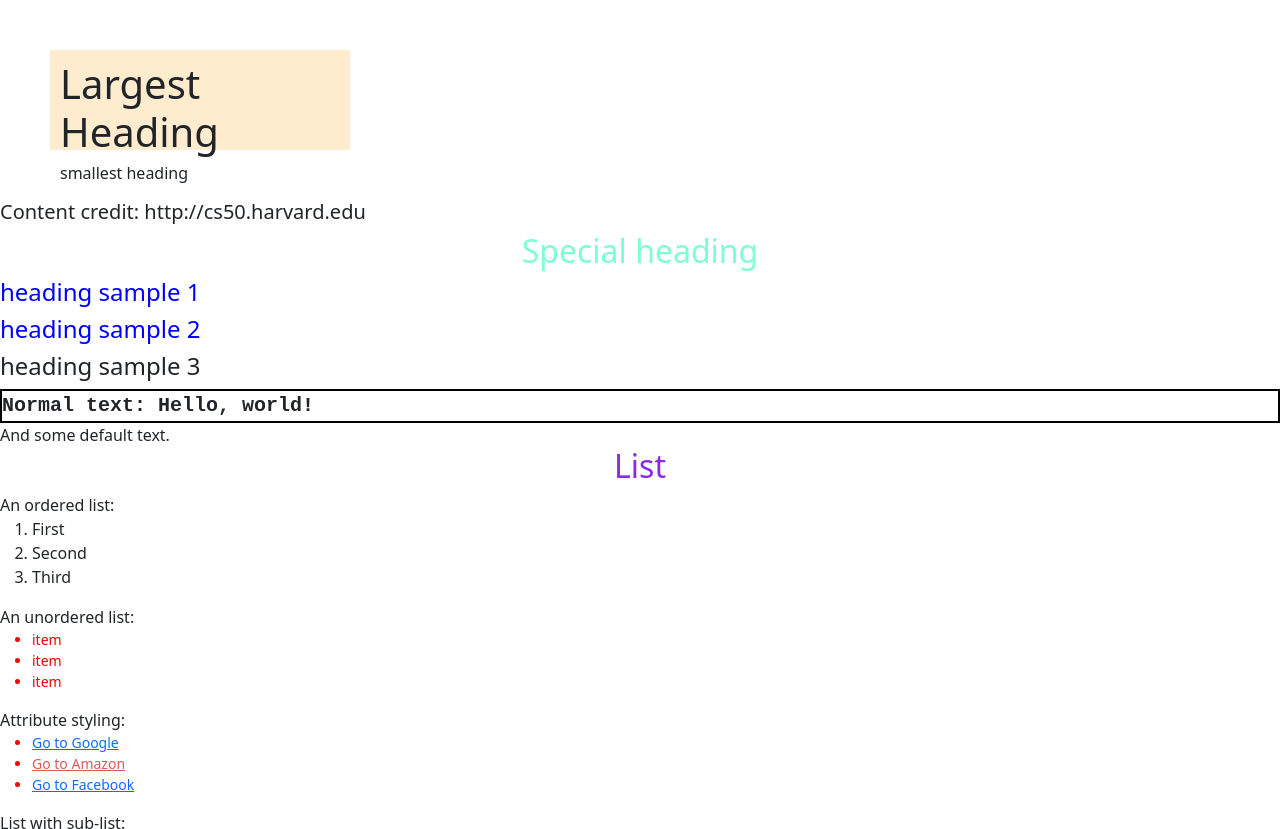
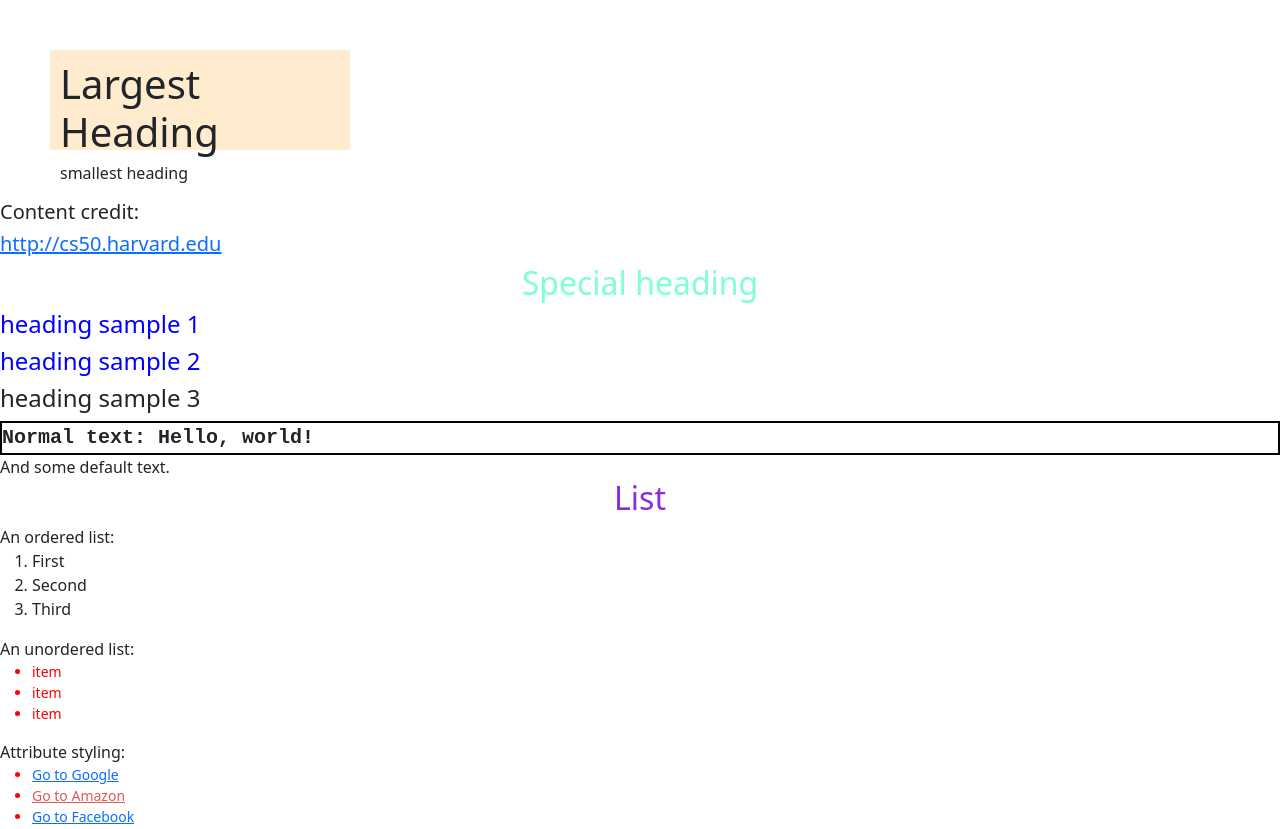
Before and after one commit to yueshuangzhang/personal-practics, a plain HTML site: page Style_hello.html in a window 1280 px wide. Shown: the top 829 px of the page. Drawn offline with nearby package versions, Linux system fonts and the light colour scheme.

Commit message:
crelink update

```diff
--- a/Style_hello.html
+++ b/Style_hello.html
@@ -13,7 +13,8 @@
             <h6>smallest heading</h6>
         </div>
 
-        <h5>Content credit: http://cs50.harvard.edu </h5>
+        <h5>Content credit: </h5>
+        <h5><a id="crelink" href="http://cs50.harvard.edu"> http://cs50.harvard.edu </a></h5>
 
         <h2 class="special">Special heading</h2>
         <h4 class="heading">heading sample 1</h4>
--- a/styles_hello.css
+++ b/styles_hello.css
@@ -26,6 +26,10 @@
 #temp_record {
     border: 2px solid black;
     border-collapse: collapse;
+}
+
+#crelink:hover {
+    color:darkblue;
 }
 
 /* For class */
```
